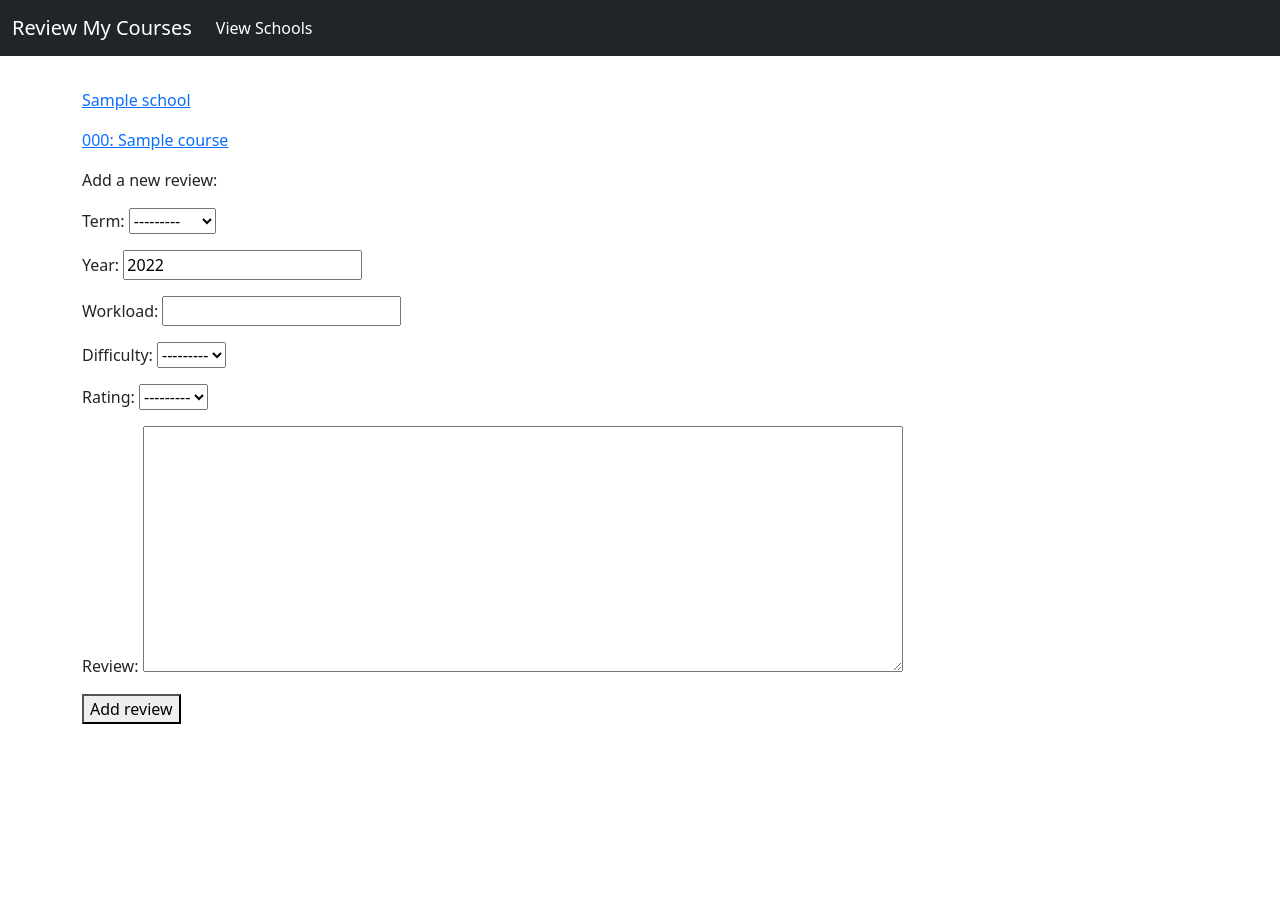
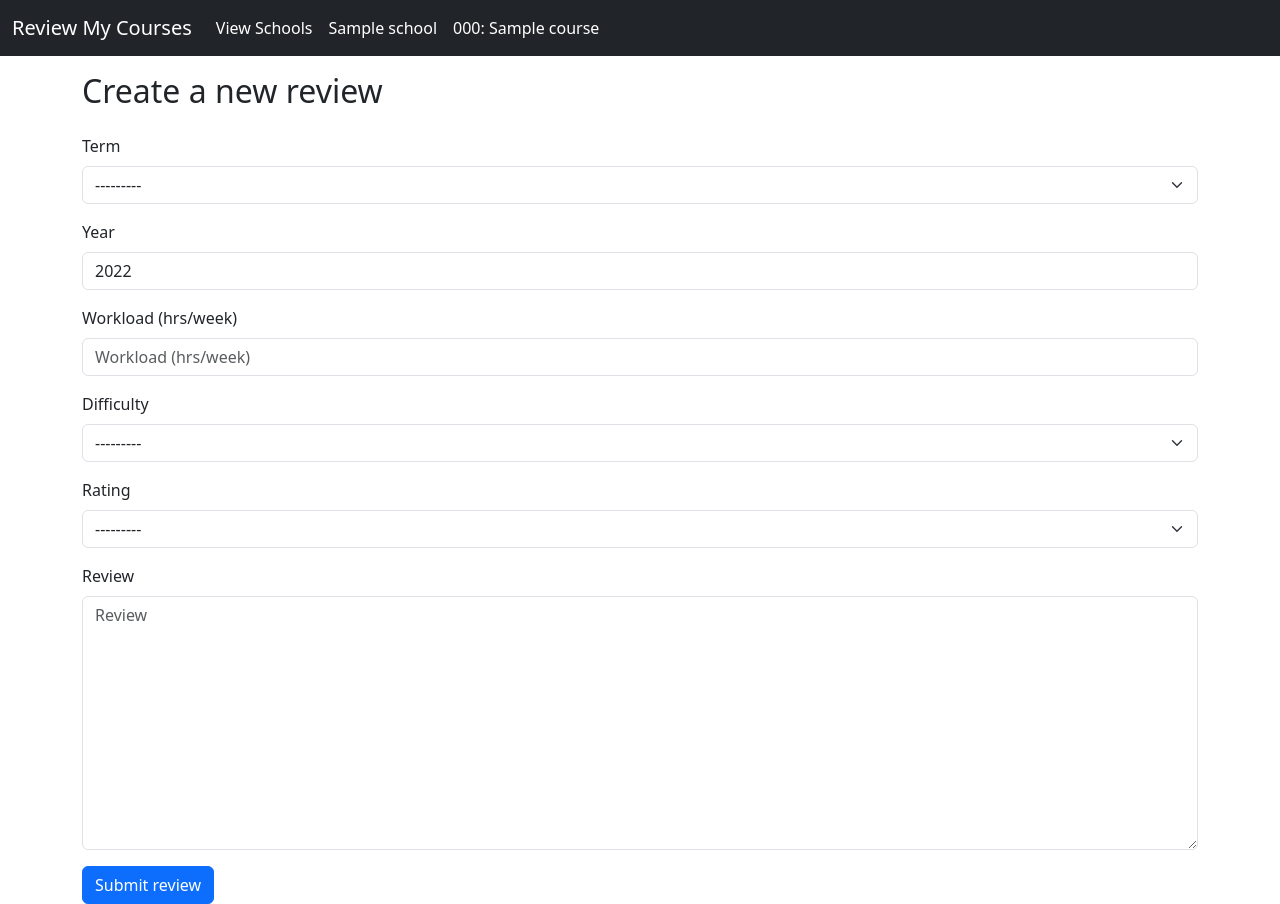
Before and after one commit to nkallem/review_my_courses, a Django app: page /new_review/1/ in a window 1280 px wide. Before the commit the page ends 724 px from the top, so only its background shows below. Run offline with Django 4.2, Linux system fonts and the light colour scheme; tables that the repository leaves empty hold one stand-in row (values such as "Sample post"); some libraries are stand-ins or nearby versions.

Commit message:
Added styling for new_review.html

```diff
--- a/review_my_courses/forms.py
+++ b/review_my_courses/forms.py
@@ -24,5 +24,5 @@ class ReviewForm(forms.ModelForm):
     class Meta:
         model = Review
         fields = ['term', 'year', 'workload', 'difficulty', 'rating', 'text']
-        labels = {'text': 'Review'}
+        labels = {'text': 'Review', 'workload': 'Workload (hrs/week)'}
         widgets = {'text': forms.Textarea(attrs={'cols': 80})}
--- a/review_my_courses/templates/review_my_courses/new_review.html
+++ b/review_my_courses/templates/review_my_courses/new_review.html
@@ -1,14 +1,26 @@
 {% extends "review_my_courses/base.html" %}
+{% load django_bootstrap5 %}
+
+{% block page_nav %}
+    <li class="nav-item">
+        <a class="nav-link active" aria-current="page"
+           href="{% url 'review_my_courses:school' school.id %}">{{ school.name }}</a>
+    </li>
+    <li class="nav-item">
+        <a class="nav-link active" aria-current="page"
+           href="{% url 'review_my_courses:course' course.id %}">{{ course.course_code }}: {{ course.title }}</a>
+    </li>
+{% endblock page_nav %}
+
+{% block page_header %}
+    <h2>Create a new review</h2>
+{% endblock page_header %}
 
 {% block content %}
-
-    <p><a href="{% url 'review_my_courses:school' school.id %}">{{ school.name }}</a></p>
-    <p><a href="{% url 'review_my_courses:course' course.id %}">{{ course.course_code }}: {{ course.title }} </a></p>
-    <p>Add a new review:</p>
     <form action="{% url 'review_my_courses:new_review' course.id %}" method='post'>
         {% csrf_token %}
-        {{ form.as_p }}
-        <button name='submit'>Add review</button>
+        {% bootstrap_form form %}
+        <button name="submit" class="btn btn-primary">Submit review</button>
     </form>
 
 {% endblock content %}
```
